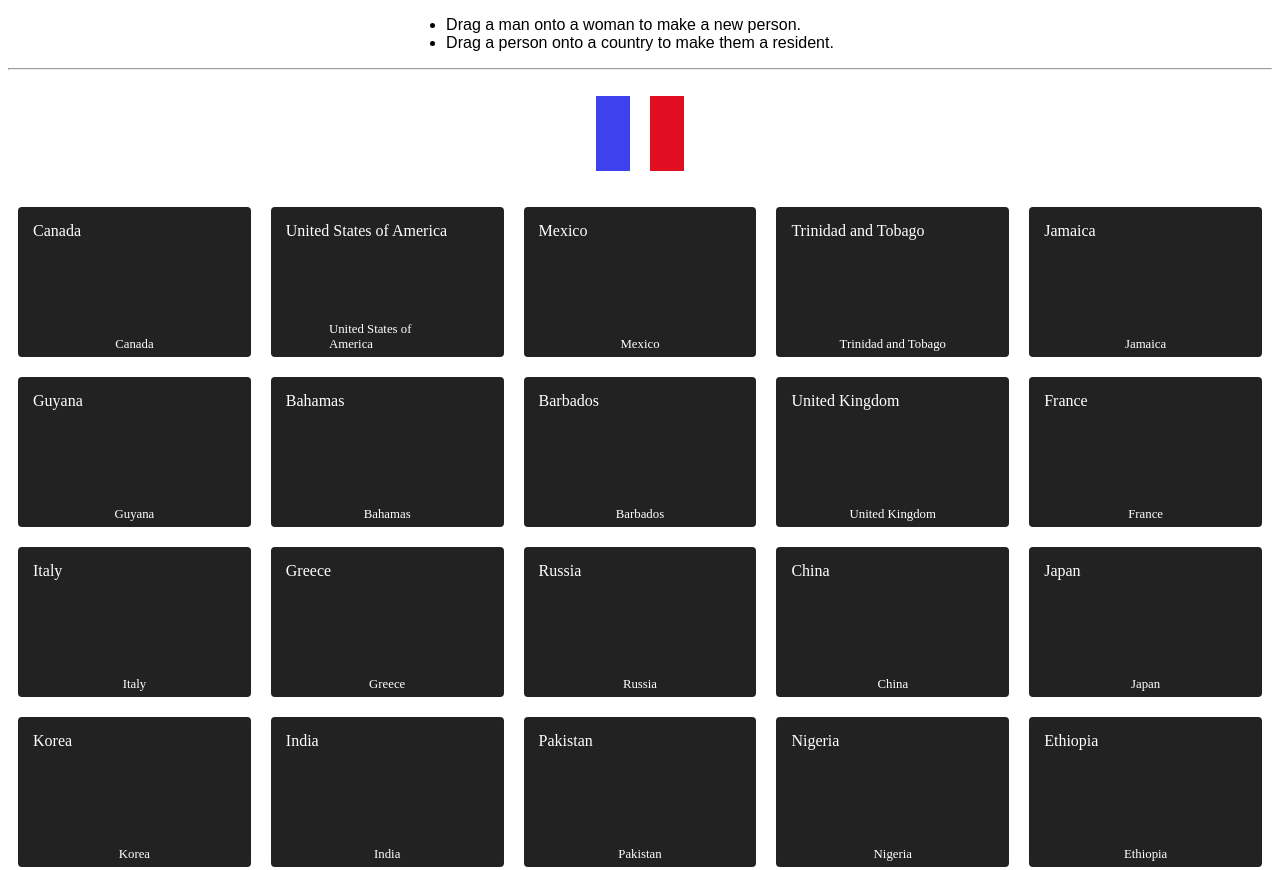
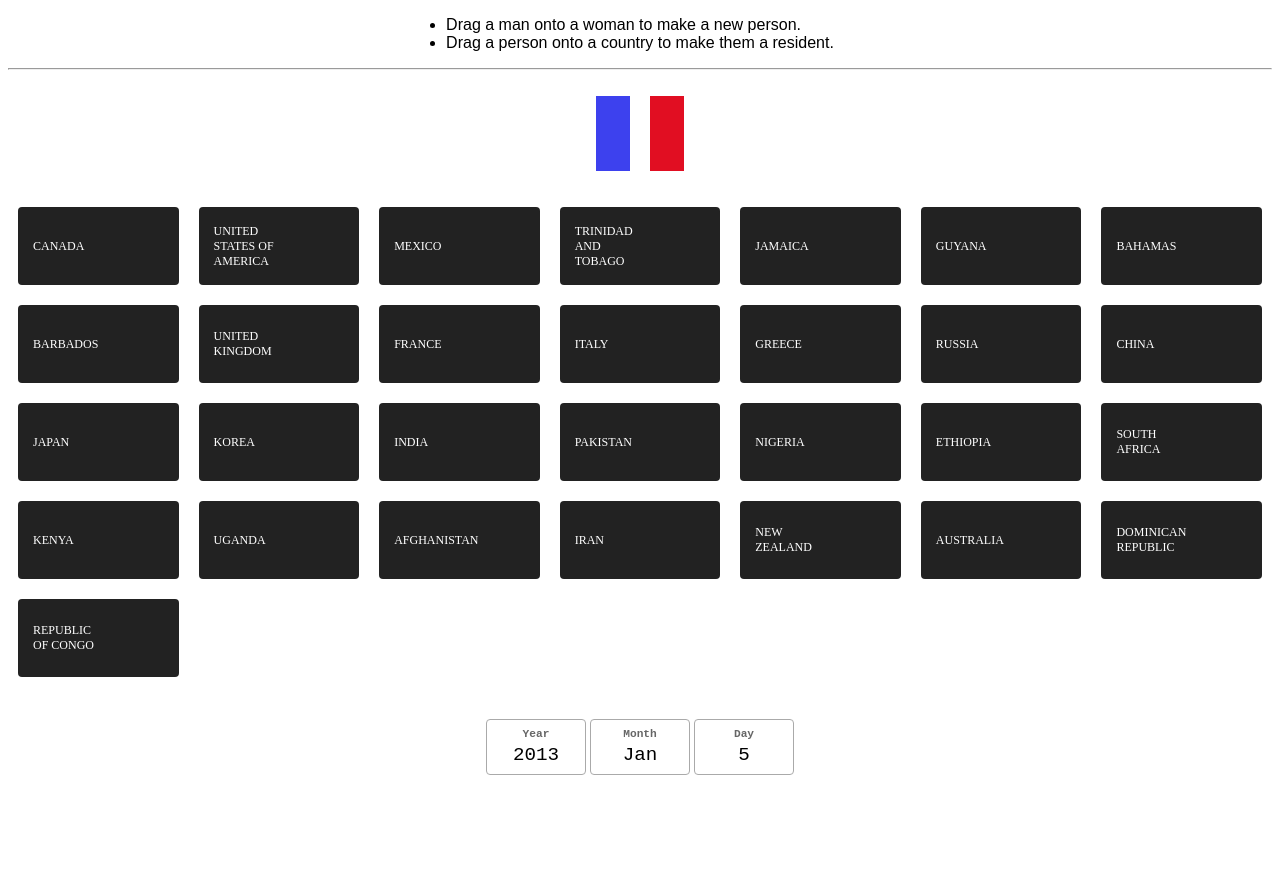
Before and after one commit to strakers/population-game, a website built with Vite: page index.html in a window 1280 px wide. Shown: the top 870 px of the page. After the commit the page ends 807 px from the top, so only its background shows below. Built offline with nearby package versions, Linux system fonts and the light colour scheme; files whose address does not match are found by name; what svg-country-flags would draw is missing.

Commit message:
Apply styling for countries and their flags to more modern grid styles

```diff
--- a/src/styles/styles.scss
+++ b/src/styles/styles.scss
@@ -16,7 +16,7 @@
 
   &#locations {
     display: grid;
-    grid-template-columns: repeat(5, 1fr);
+    grid-template-columns: repeat(auto-fit, minmax(175px, 1fr));
   }
 }
 
@@ -56,49 +56,35 @@
       border: 1px solid #333;
     }
   }
-
-  // &.is-resident {
-
-  //   &::after {
-  //     content: "";
-  //     height: 13px;
-  //     width: 25px;
-  //     display: block;
-  //     position: absolute;
-  //     top: -7px;
-  //     right: -10px;
-  //   }
-
-  //   &.from-can::after {
-  //     background: url('../../img/flags/flag-canada.png');
-  //   }
-
-  //   &.from-usa::after {
-  //     background: url('../../img/flags/flag-usa.png');
-  //   }
-  // }
 }
 
 .is-location {
-  height: 120px;
   width: auto;
+  margin: 10px;
   padding: 15px;
   color: #fff;
-  margin: 10px;
+  min-height: 3rem;
   background-color: #222;
+
+  display: grid;
+  grid-template-columns: 1fr 1fr;
+  justify-content: space-between;
+  align-items: center;
+  gap: .5rem;
 
   &.type-country {
     position: relative;
     border-radius: 4px;
+    text-transform: uppercase;
+  }
 
-    &::after {
-      content: attr(data-name);
-      position: absolute;
-      bottom: 5px;
-      left: 50%;
-      transform: translateX(-50%);
-      font-size: 0.8rem;
-    }
+  .location-name {
+    font-size: .75rem;
+  }
+
+  img {
+    max-height: 45px;
+    justify-self: end;
   }
 }
 
```
